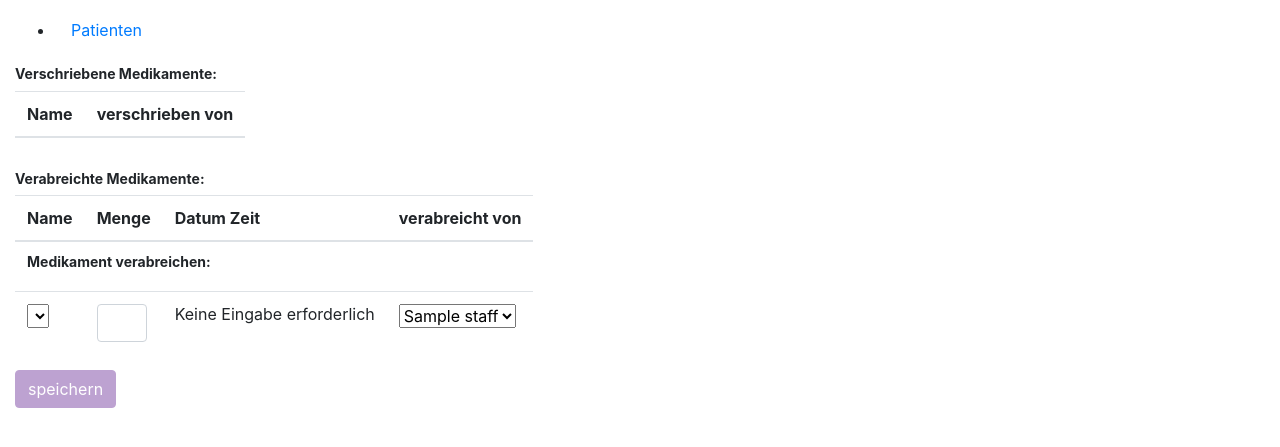
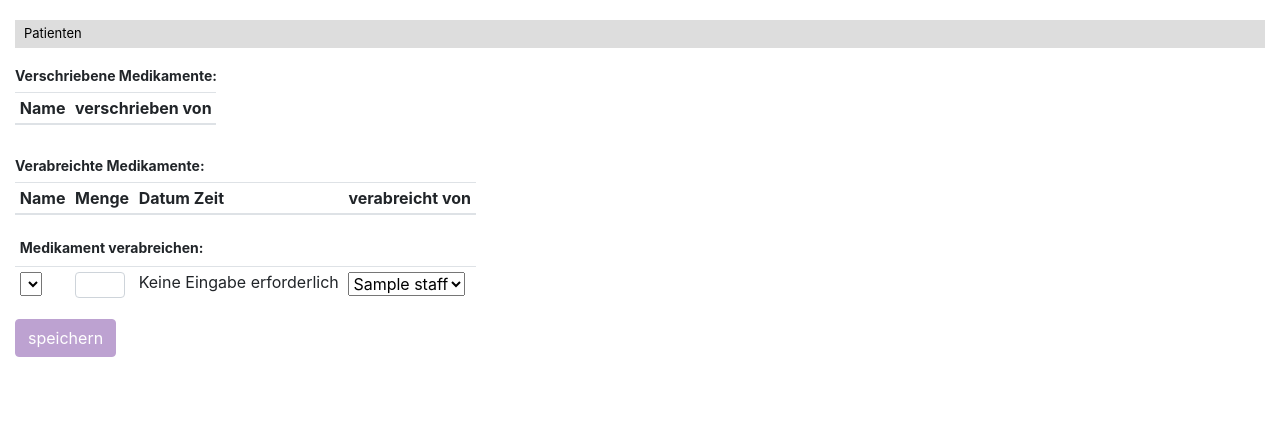
Before and after one commit to sandraburri/bfh-kis-2018, a PHP site: page /medicament.php in a window 1280 px wide. Shown: the part 56-503 px from the top of the page. Run offline with PHP 8.4, Linux system fonts and the light colour scheme; the visitor is signed in with stand-in values (Sample User, id 1); tables that the repository leaves empty or names only in its code hold one stand-in row (values such as "Sample post"); data that the repository does not hold is empty; some libraries are stand-ins or nearby versions.

Commit message:
Layout Korrekturen für alle Seiten

```diff
--- a/project.css
+++ b/project.css
@@ -4,19 +4,19 @@
 */
 
 .login-form {
-    width: 800px;
+    max-width: 800px;
 }
 
 .medicament-form {
-    width: 800px;
+    max-width: 800px;
 }
 
 .staff-form {
-    width: 800px;
+    max-width: 800px;
 }
 
 .patient-form {
-    width: 800px;
+    max-width: 800px;
 }
 
 h1 {
@@ -171,3 +171,42 @@
     left: 10px;
     width: 300px;
 }
+
+.my-nav {
+    background: #ddd;
+    margin: 20px 0 20px 0;
+    border-radius: 0;
+    padding: 4px;
+    list-style: none;
+}
+
+.my-nav li.nav-item {
+    display: inline-block;
+    border-right: 1px solid #333;
+}
+
+.my-nav li.nav-item:last-of-type {
+    border-right: none;
+}
+
+.my-nav .nav-link {
+    padding: 0 10px 0 5px;
+    font-size: 13px;
+    color: #000;
+}
+
+.my-nav .active > .nav-link {
+    font-weight: bold;
+}
+
+.table td, .table th {
+    padding: .3rem;
+}
+
+.table h2 {
+    margin: 20px 0 5px 0;
+}
+
+.table .form-control.quantity {
+    height: 26px;
+}
```
